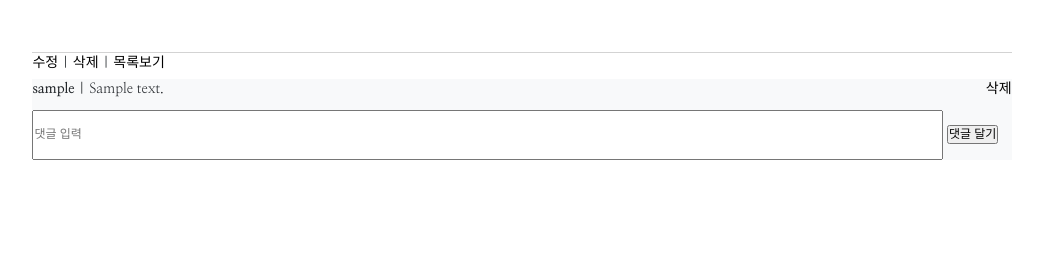
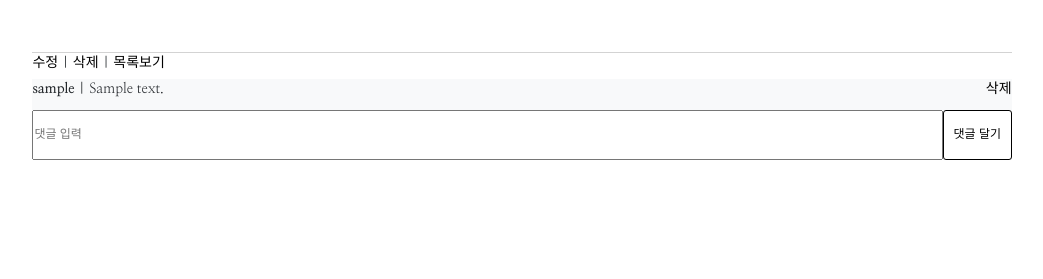
Before and after one commit to blackco66/LetsCountPeople, a Django app: page /pages/review/1/ in a window 1280 px wide. Shown: the part 521-800 px from the top of the page, without its empty margins (122-1165 px from the left). Run offline with Django 3.2, Linux system fonts and the light colour scheme; a user stored in the database is signed in; tables that the repository leaves empty hold one stand-in row (values such as "Sample post"); some libraries are stand-ins or nearby versions.

Commit message:
댓글 달기 버튼 css 수정

```diff
--- a/LetsCountPeople/pages/static/pages/show.css
+++ b/LetsCountPeople/pages/static/pages/show.css
@@ -32,6 +32,9 @@
 .input-submit {
   width: 7%;
   height: 50px;
+  background-color: white;
+  border: 0.7px solid black;
+  border-radius: 3px;
 }
 
 .comment-wrapper {
@@ -41,6 +44,10 @@
   background-color: #f8f9fa;
 }
 
+.comment-submit {
+  display: flex;
+}
+
 .review-comment {
   display: flex;
   justify-content: space-between;
--- a/LetsCountPeople/pages/templates/pages/show.html
+++ b/LetsCountPeople/pages/templates/pages/show.html
@@ -33,7 +33,7 @@
           <form action="/pages/review/{{ review.id }}/comment/" method="POST" class="comment-submit" data-rid={{ review.id }} data-csrfmiddlewaretoken="{{ csrf_token }}">
             {% csrf_token %}
             <input class="input-content" id="{{ review.id }}" type="text" name="comment" style="line-height: 15px; font-size: 12px;" placeholder="댓글 입력" />
-            <input class="input-sumnit" type="submit" style="line-height: 15px; font-size: 12px;" value="댓글 달기" />
+            <input class="input-submit" type="submit" style="line-height: 15px; font-size: 12px;" value="댓글 달기" />
           </form>
         </div>
       {% endif %}
```
